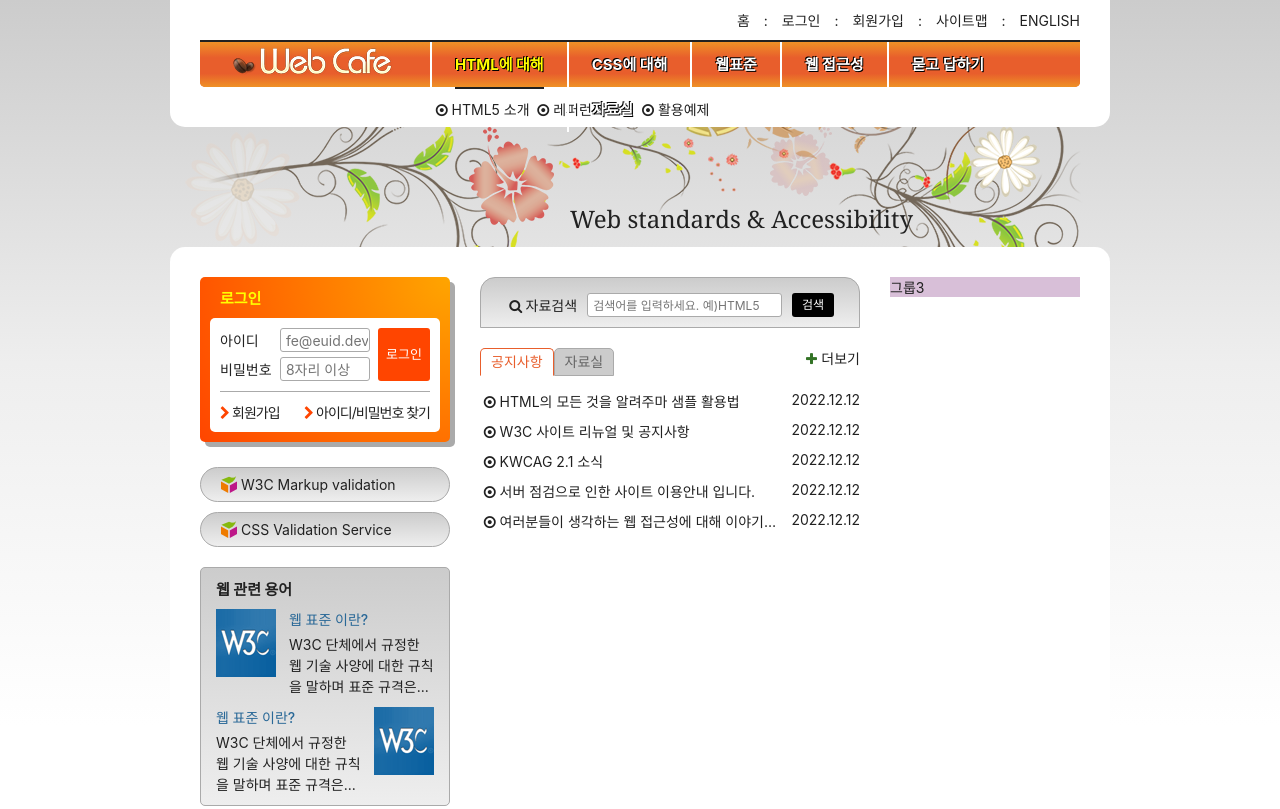
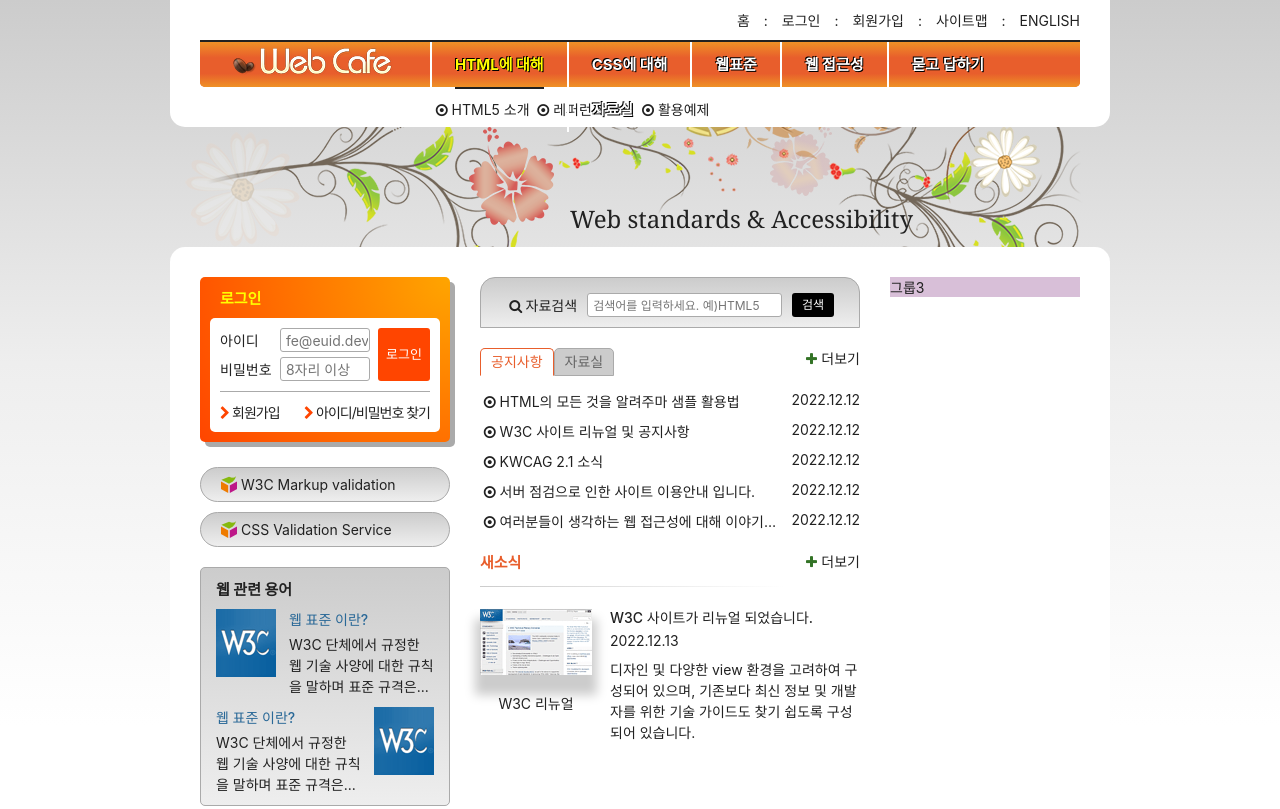
Before and after one commit to Stilllee/HTML5, a plain HTML site: page index.html in a window 1280 px wide. Shown: the top 809 px of the page. Drawn offline with Linux system fonts and the light colour scheme; a web font is replaced by a local one.

Commit message:
12/13 오전강의

```diff
--- a/index.html
+++ b/index.html
@@ -7,9 +7,9 @@
   <title>웹카페</title>
   <link rel="stylesheet" as="style" crossorigin href="https://cdn.jsdelivr.net/gh/orioncactus/pretendard@v1.3.6/dist/web/static/pretendard.css" />
   <link rel="stylesheet" href="./styles/style.css" />
-  <script src="./js/main.js" defer></script>
-  <!-- <script src="./js/jquery.min.js"></script>
-  <script src="./js/menu-tab.js"></script> -->
+  <!-- <script src="./js/main.js" defer></script> -->
+  <script src="./js/jquery.min.js"></script>
+  <script src="./js/menu-tab.js"></script>
 </head>
 <body>
   <header class="header">
@@ -266,6 +266,25 @@
           <a href="/" class="board-more icon-plus" aria-labelledby="archiveButton">더보기</a>
         </div>
       </div>
+      <section class="news">
+        <h2 class="news-title">새소식</h2>
+        <a href="/" class="news-link">
+          <article class="news-item">
+            <h3 class="news-item-title">W3C 사이트가 리뉴얼 되었습니다.</h3>
+            <time class="news-item-date" datetime="2022-12-13T09:30:23">2022.12.13</time>
+            <p class="news-item-brief">
+              디자인 및 다양한 view 환경을 고려하여 구성되어 있으며,
+              기존보다 최신 정보 및 개발자를 위한 기술 가이드도
+              찾기 쉽도록 구성되어 있습니다.
+            </p>
+            <figure class="news-item-thumbnail">
+              <img src="assets/news.gif" alt="W3C 사이트가 HTML5 발표 후 새롭게 리뉴얼 된 모습" />
+              <figcaption>W3C 리뉴얼</figcaption>
+            </figure>
+          </article>
+        </a>
+        <a href="/" class="icon-plus news-more more" title="새소식">더보기</a>
+      </section>
     </div>
     <div class="group group3">그룹3</div>
   </main>
--- a/js/menu-tab.js
+++ b/js/menu-tab.js
@@ -22,3 +22,16 @@ $( document ).ready(function() {
     }
   });
 });
+
+ // tab 요소에 클릭 이벤트를 추가한다.
+ $('.tab').on('click', function(e) {
+  e.preventDefault();
+  // 클릭한 tab 요소에 aria-selected=true로 지정하고
+  // 형제요소중에 자신 tab 이외의 나머지 tab 요소들을 aria-selected=false로 지정한다.
+  $(this).attr('aria-selected', true).siblings().attr('aria-selected', false);
+  $(this).attr('class', 'tab is-select').siblings().attr('class', 'tab');
+
+  var selectedId = "#"+$(this).attr('aria-controls');
+  //자신은 보이게하고 다른 tabpanel은 보이지 않게 지정한다.
+  $(selectedId).addClass('is-select').siblings().removeClass('is-select');
+});
--- a/styles/style.css
+++ b/styles/style.css
@@ -573,6 +573,72 @@ html에대해, 가상요소는 형제관계.
   color: hsla(110, 50%, 30%, 1);
 }
 
+/* 새소식 */
+
+.news {
+  margin-top: 20px;
+  position: relative;
+}
+
+.news::before {
+  content: "";
+  position: absolute;
+  top: 35px;
+  left: 0;
+  width: 80%;
+  height: 1px;
+  background: #aaa linear-gradient(to right, #ccc, #fff);
+}
+
+.news-title {
+  color: #e85e2c;
+  font-size: 1.5rem;
+  font-weight: 700;
+}
+
+.news-link {
+  display: block;
+  /* a태그는 inline, html5로 그 안에 블록이 들어갈 수 있게 되었지만, block을 선언해줘야 a의 공간이 칠해짐 */
+}
+
+.news-item {
+  margin-top: 35px;
+  padding-left: 130px;
+  /* 패딩으로 우측 정렬의 모습을 구현한다! 대박.. */
+  position: relative;
+  /* 그리고 position을 이용해 썸네일을 왼쪽으로 옮긴다. */
+}
+
+.news-item-title {
+  font-weight: 500;
+}
+.news-item-date {
+  display: block;
+  margin: 5px 0 10px;
+}
+.news-item-brief {
+  line-height: 1.5;
+}
+.news-item-thumbnail {
+  position: absolute;
+  top: 2px;
+  left: 0;
+  text-align: center;
+}
+
+.news-item-thumbnail img {
+  box-shadow: 0 15px 10px 5px #ccc;
+  margin-bottom: 15px;
+}
+
+.news-more {
+  position: absolute;
+  top: -8px;
+  right: -8px;
+  padding: 8px;
+  /* position:absolute나 float는 block 속성이 된다. 모양은 인라인이지만 속성은inline아님inline-block도 아님 다만 width등을 안 주면 auto니까 컨텐츠만큼 공간차지가 되는 것*/
+}
+
 /* 슬로건 */
 .slogan {
   background: lightgreen;
```
